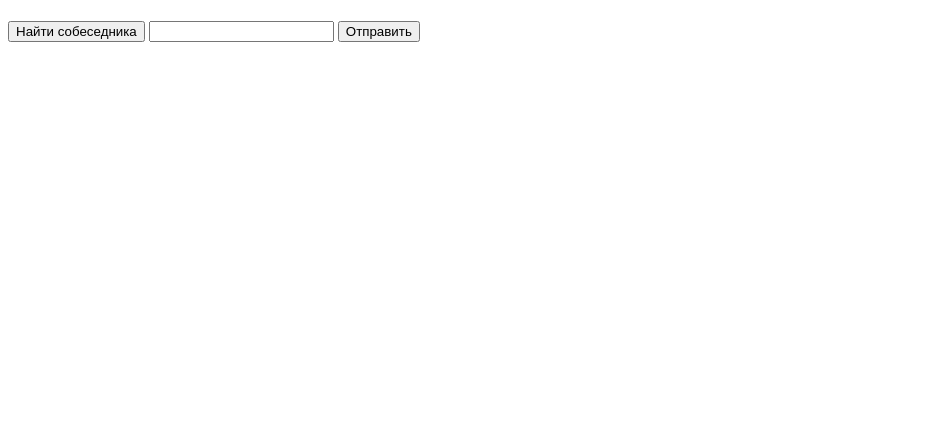
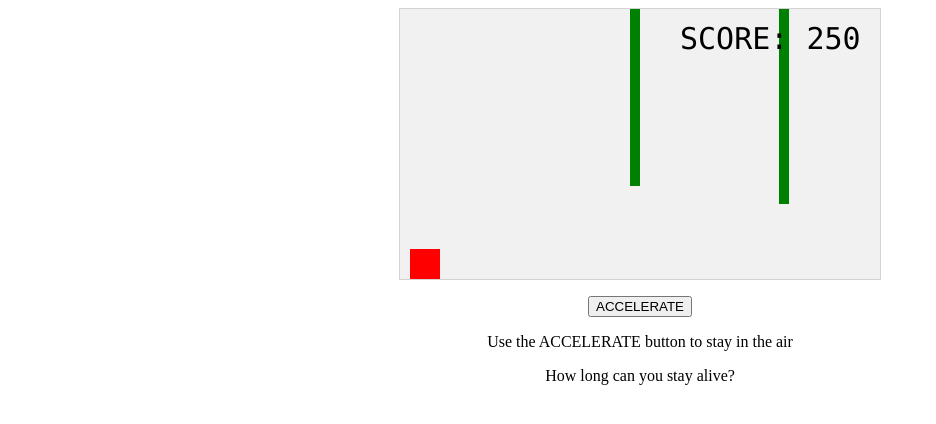
Before and after one commit to Honorus/tgm, a plain HTML site: page index.html in a window 1280 px wide. Shown: the whole page, without its empty margins (0-936 px from the left). Drawn offline with nearby package versions, Linux system fonts and the light colour scheme.

Commit message:
Add files via upload

```diff
--- a/index.html
+++ b/index.html
@@ -1,31 +1,15 @@
-<!DOCTYPE html>
-<html lang="ru">
+<html>
 <head>
-    <title>Поиск Собеседника</title>
-    <link rel="stylesheet" href="/stylesheets/TwoStyle.css">
-    <script src="/javascripts/jquery.min.js"></script>
-    <script src="/socket.io/socket.io.js"></script>
+  <link rel="stylesheet" href="/stylesheets/style.css">
+  <meta name="viewport" content="width=device-width, initial-scale=1.0"/>
 </head>
-<body>
 
-<div class="content">
-    <h1></h1>
-    <div class="chat">
-        <div id="messages" class="messages">
+<body onload="startGame()">
+<p><button onmousedown="accelerate(-0.2)" onmouseup="accelerate(0.05)">ACCELERATE</button></p>
+<p>Use the ACCELERATE button to stay in the air</p>
+<p>How long can you stay alive?</p>
 
-        </div>
-        <div class="chatpanel">
-            <!--span.nick-->
-            <button id="start_btn" type="button">Найти собеседника</button>
-            <input id="message_text" type="text" name="message_text"/>
-            <button id="message_btn" type="button">Отправить</button>
-        </div>
-    </div>
-    <div class="settings"></div>
-</div>
-<div id="menu">
-    <div class="content"></div>
-</div>
-<script src="/javascripts/TwoChat.js"></script>
+<script src="javascripts/game.js"></script>
+
 </body>
 </html>
--- /dev/null
+++ b/javascripts/game.js
@@ -0,0 +1,110 @@
+var myGamePiece;
+var myObstacles = [];
+var myScore;
+function startGame() {
+    myGamePiece = new component(30, 30, "red", 10, 120);
+    myGamePiece.gravity = 0.05;
+    myScore = new component("30px", "Consolas", "black", 280, 40, "text");
+    myGameArea.start();
+}
+var myGameArea = {
+    canvas : document.createElement("canvas"),
+    start : function() {
+        this.canvas.width = 480;
+        this.canvas.height = 270;
+        this.context = this.canvas.getContext("2d");
+        document.body.insertBefore(this.canvas, document.body.childNodes[0]);
+        this.frameNo = 0;
+        this.interval = setInterval(updateGameArea, 20);
+    },
+    clear : function() {
+        this.context.clearRect(0, 0, this.canvas.width, this.canvas.height);
+    }
+}
+function component(width, height, color, x, y, type) {
+    this.type = type;
+    this.score = 0;
+    this.width = width;
+    this.height = height;
+    this.speedX = 0;
+    this.speedY = 0;
+    this.x = x;
+    this.y = y;
+    this.gravity = 0;
+    this.gravitySpeed = 0;
+    this.update = function() {
+        ctx = myGameArea.context;
+        if (this.type == "text") {
+            ctx.font = this.width + " " + this.height;
+            ctx.fillStyle = color;
+            ctx.fillText(this.text, this.x, this.y);
+        } else {
+            ctx.fillStyle = color;
+            ctx.fillRect(this.x, this.y, this.width, this.height);
+        }
+    }
+    this.newPos = function() {
+        this.gravitySpeed += this.gravity;
+        this.x += this.speedX;
+        this.y += this.speedY + this.gravitySpeed;
+        this.hitBottom();
+    }
+    this.hitBottom = function() {
+        var rockbottom = myGameArea.canvas.height - this.height;
+        if (this.y > rockbottom) {
+            this.y = rockbottom;
+            this.gravitySpeed = 0;
+        }
+    }
+    this.crashWith = function(otherobj) {
+        var myleft = this.x;
+        var myright = this.x + (this.width);
+        var mytop = this.y;
+        var mybottom = this.y + (this.height);
+        var otherleft = otherobj.x;
+        var otherright = otherobj.x + (otherobj.width);
+        var othertop = otherobj.y;
+        var otherbottom = otherobj.y + (otherobj.height);
+        var crash = true;
+        if ((mybottom < othertop) || (mytop > otherbottom) || (myright < otherleft) || (myleft > otherright)) {
+            crash = false;
+        }
+        return crash;
+    }
+}
+function updateGameArea() {
+    var x, height, gap, minHeight, maxHeight, minGap, maxGap;
+    for (i = 0; i < myObstacles.length; i += 1) {
+        if (myGamePiece.crashWith(myObstacles[i])) {
+            return;
+        }
+    }
+    myGameArea.clear();
+    myGameArea.frameNo += 1;
+    if (myGameArea.frameNo == 1 || everyinterval(150)) {
+        x = myGameArea.canvas.width;
+        minHeight = 20;
+        maxHeight = 200;
+        height = Math.floor(Math.random()*(maxHeight-minHeight+1)+minHeight);
+        minGap = 50;
+        maxGap = 200;
+        gap = Math.floor(Math.random()*(maxGap-minGap+1)+minGap);
+        myObstacles.push(new component(10, height, "green", x, 0));
+        myObstacles.push(new component(10, x - height - gap, "green", x, height + gap));
+    }
+    for (i = 0; i < myObstacles.length; i += 1) {
+        myObstacles[i].x += -1;
+        myObstacles[i].update();
+    }
+    myScore.text="SCORE: " + myGameArea.frameNo;
+    myScore.update();
+    myGamePiece.newPos();
+    myGamePiece.update();
+}
+function everyinterval(n) {
+    if ((myGameArea.frameNo / n) % 1 == 0) {return true;}
+    return false;
+}
+function accelerate(n) {
+    myGamePiece.gravity = n;
+}
--- /dev/null
+++ b/stylesheets/style.css
@@ -0,0 +1,13 @@
+body {
+  font-family: 'Courier ';
+  text-align: center;
+}
+
+canvas {
+  border:1px solid #d3d3d3;
+  background-color: #f1f1f1;
+}
+
+a {
+  color: #00B7FF;
+}
```
